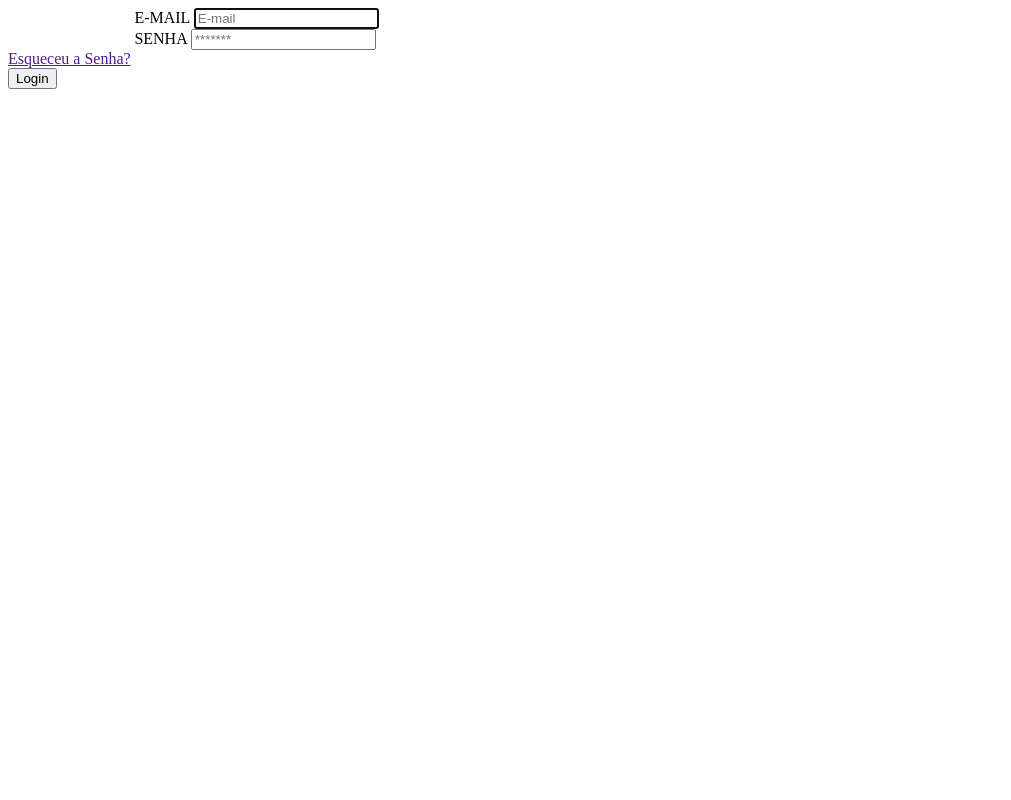
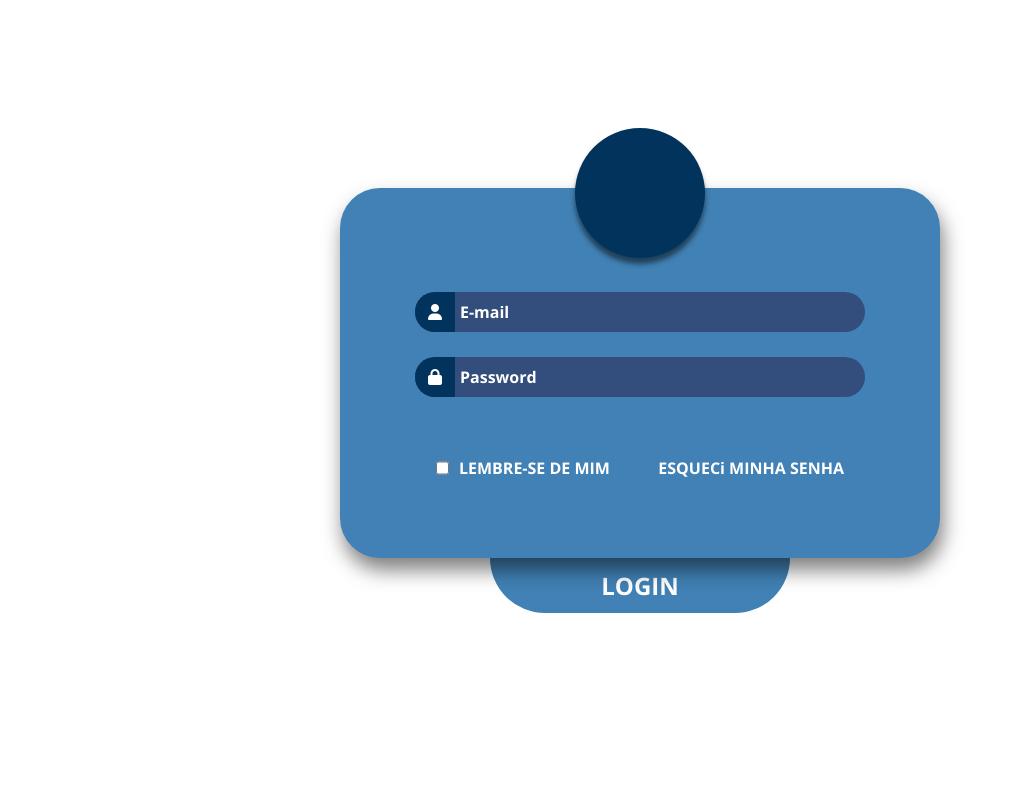
Before and after one commit to Sample-School/Link-school, a Django app: page /login/ in a window 1280 px wide. Shown: the whole page, without its empty margins (0-1011 px from the left). Run offline with Django 5.2, Linux system fonts and the light colour scheme.

Commit message:
Estilização do formulário de login.

```diff
--- a/LSDash/forms.py
+++ b/LSDash/forms.py
@@ -12,7 +12,7 @@ class UserLoginForm(AuthenticationForm):
             'placeholder': 'E-mail'
         })
         self.fields['password'].widget.attrs.update({
-            'placeholder': '*******'
+            'placeholder': 'Password'
         })
 
     def clean_username(self):
--- /dev/null
+++ b/LSDash/static/LSDash/css/login.css
@@ -0,0 +1,147 @@
+@import url("https://fonts.googleapis.com/css2?family=Open+Sans:ital,wght@0,300..800;1,300..800&display=swap");
+
+/* Reset básico. */
+* {
+  margin: 0px;
+  padding: 0px;
+  box-sizing: border-box;
+}
+main {
+  display: flex;
+  flex-direction: column;
+  justify-content: center;
+  align-items: center;
+  width: 100vw;
+  height: 100vh;
+}
+.form-container {
+  background-color: #4181b5;
+  width: 600px;
+  height: 370px;
+  border-radius: 40px;
+  position: relative;
+  box-shadow: 3px 12px 20px rgba(0, 0, 0, 0.5);
+}
+.logo {
+  background-color: #01335c;
+  width: 130px;
+  height: 130px;
+  position: absolute;
+  top: -60px;
+  left: 50%;
+  transform: translateX(-50%);
+  border-radius: 50%;
+  box-shadow: 0px 6px 5px rgba(0, 0, 0, 0.5);
+}
+.form-login {
+  display: flex;
+  flex-direction: column;
+  justify-content: center;
+  align-items: center;
+  gap: 25px;
+  width: 100%;
+  height: 100%;
+  padding-top: 25px;
+}
+.email-container, .password-container {
+  position: relative;
+  width: 75%;
+  height: 40px;
+}
+.email-container input, .password-container input {
+  background-color: #2f3e6abf;
+  width: 100%;
+  height: 100%;
+  border: none;
+  outline: none;
+  border-radius: 20px;
+  padding: 0px 15px 0px 45px;
+  color: #fff;
+  font-family: "Open Sans", sans-serif;
+  font-size: 1em;
+}
+.email-container input::placeholder, .password-container input::placeholder {
+  color: #fff;
+  font-weight: bold;
+}
+.email-container i, .password-container i {
+  background-color: #01335c;
+  display: flex;
+  justify-content: center;
+  align-items: center;
+  width: 40px;
+  height: 100%;
+  position: absolute;
+  top: 0px;
+  border-top-left-radius: 20px;
+  border-bottom-left-radius: 20px;
+  color: #fff;
+}
+.forgot-password {
+  display: flex;
+  justify-content: space-between;
+  align-items: center;
+  width: 68%;
+  margin-top: 35px;
+}
+.remember {
+  display: flex;
+  gap: 10px;
+}
+.remember input {
+  accent-color: #01335c;
+}
+.remember label {
+  color: #fff;
+  font-family: "Open Sans", sans-serif;
+  font-weight: bold;
+  position: relative;
+  cursor: pointer;
+}
+.forgot-password a {
+  position: relative;
+  color: #fff;
+  font-family: "Open Sans", sans-serif;
+  font-size: 1em;
+  font-weight: bold;
+  text-decoration: none;
+}
+.forgot-password a::after {
+  background-color: #fff;
+  position: absolute;
+  bottom: -2px;
+  left: 50%;
+  transform: translateX(-50%);
+  content: "";
+  width: 0px;
+  height: 2px;
+  transition: all 0.5s ease;
+}
+.forgot-password a:hover::after {
+  width: 100%;
+}
+.btn-send {
+  background-color: #4181b5;
+  display: flex;
+  justify-content: center;
+  align-items: center;
+  width: 300px;
+  height: 55px;
+  border: none;
+  border-bottom-right-radius: 60px;
+  border-bottom-left-radius: 60px;
+  cursor: pointer;
+  color: #fff;
+  font-family: "Open Sans", sans-serif;
+  font-size: 1.5em;
+  font-weight: bold;
+}
+/* Estilização dos erros do formulário. */
+.errorlist {
+  color: red;
+  font-family: sans-serif;
+  font-size: 0.85em;
+  font-weight: bold;
+  list-style: none;
+  margin: 5px 8px;
+}
--- /dev/null
+++ b/LSDash/static/LSDash/js/login.js
@@ -0,0 +1,7 @@
+const formLogin = document.getElementById("formLogin");
+
+const btnSend = document.getElementById("btnSend");
+btnSend.addEventListener("click", () => {
+  // Envia o formulário de login.
+  formLogin.submit();
+});
--- a/LSDash/templates/login.html
+++ b/LSDash/templates/login.html
@@ -1,18 +1,51 @@
+{% load static %}
+<!DOCTYPE html>
+<html lang="pt-br">
+<head>
+    <meta charset="UTF-8">
+    <meta name="viewport" content="width=device-width, initial-scale=1.0">
+    <title>Login</title>
+    <link rel="stylesheet" href="{% static "LSDash/css/login.css" %}">
+    <link rel="stylesheet" href="https://cdnjs.cloudflare.com/ajax/libs/font-awesome/6.5.1/css/all.min.css">
+</head>
+<body>
+    <main>
         <div class="form-container">
-    <form method="post" class="form-em-si">
+            <!-- Logo do formulário: -->
+            <div class="logo"></div>
+            <!-- Formulário de login: -->
+            <form id="formLogin" class="form-login" method="post">
                 {% csrf_token %}
                 {{ form.non_field_errors }}  <!-- Exibe erros globais do formulário -->
-        <div style="width: 80%; margin-left: 10%;">
-            <label for="{{ form.username.id_for_label }}">E-MAIL</label>
+                <!-- Campo de E-mail: -->
+                <div class="email-container">
+                    <label for="{{ form.username.id_for_label }}">
+                        <i class="fa-solid fa-user"></i>
+                    </label>
                     {{ form.username }}  <!-- Renderiza o campo de email (ainda chamado username no form) -->
                     {{ form.username.errors }}  <!-- Exibe erros relacionados ao campo -->
                 </div>
-        <div style="width: 80%; margin-left: 10%;">
-            <label for="{{ form.password.id_for_label }}">SENHA</label>
+                <!-- Campo de Senha: -->
+                <div class="password-container">
+                    <label for="{{ form.password.id_for_label }}">
+                        <i class="fa-solid fa-lock"></i>
+                    </label>
                     {{ form.password }}  <!-- Renderiza o campo de senha -->
                     {{ form.password.errors }}  <!-- Exibe erros relacionados ao campo -->
                 </div>
-        <div class="esqueceu-a-senha"><a href="">Esqueceu a Senha?</a></div>
-        <button class="geral-b-color" type="submit">Login</button>
+                <!-- Campos de (Esqueceu Senha) e (Lembre-se de mim): -->
+                <div class="forgot-password">
+                    <div class="remember">
+                        <input type="checkbox" id="remember">
+                        <label for="remember">LEMBRE-SE DE MIM</label>
+                    </div>
+                    <a href="">ESQUECi MINHA SENHA</a>
+                </div>
             </form>
         </div>
+        <!-- Botão para enviar o formulário: -->
+        <button id="btnSend" class="btn-send" type="submit">LOGIN</button>
+    </main>
+    <script src="{% static "LSDash/js/login.js" %}"></script>
+</body>
+</html>
```
Also changed, not shown: db.sqlite3. Lines whose indentation alone changed are shown as unchanged.
